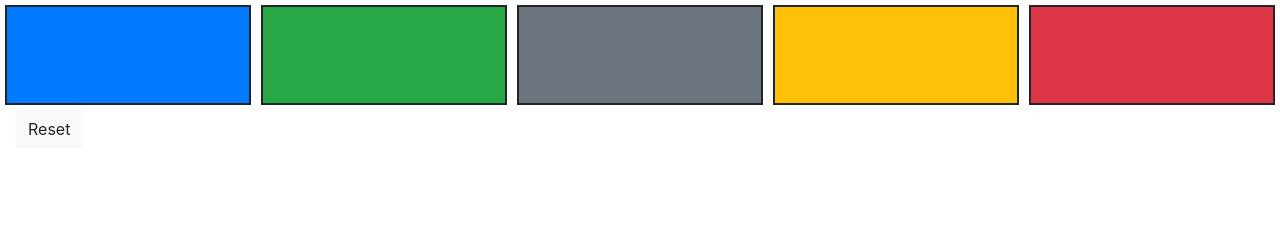
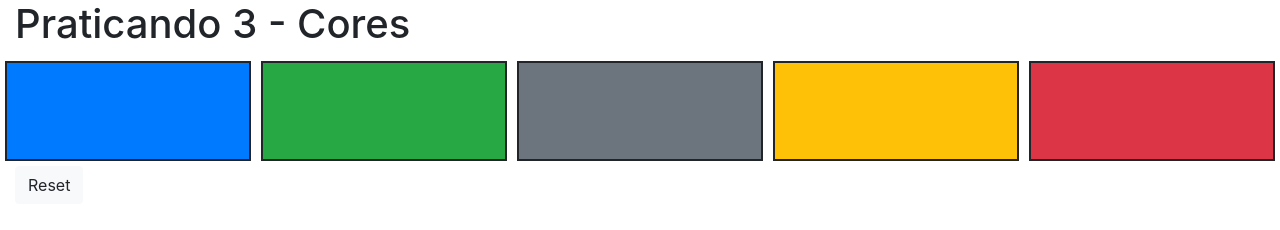
Before and after one commit to beatriz-n/DW1S4-2023-Beatriz, a website: page Aula15/praticando3.html in a window 1280 px wide. Drawn offline with nearby package versions, Linux system fonts and the light colour scheme.

Commit message:
atualização Aula15

```diff
--- a/Aula15/praticando3.html
+++ b/Aula15/praticando3.html
@@ -30,6 +30,7 @@
 
 <body>
     <div class="container-fluid">
+        <h1>Praticando 3 - Cores</h1>
         <div class="row">
             <div onmouseenter="mudacor()" class="col box1 bg-primary"></div>
             <div onmouseenter="mudacor1()" class="col box1 bg-success"></div>
```
